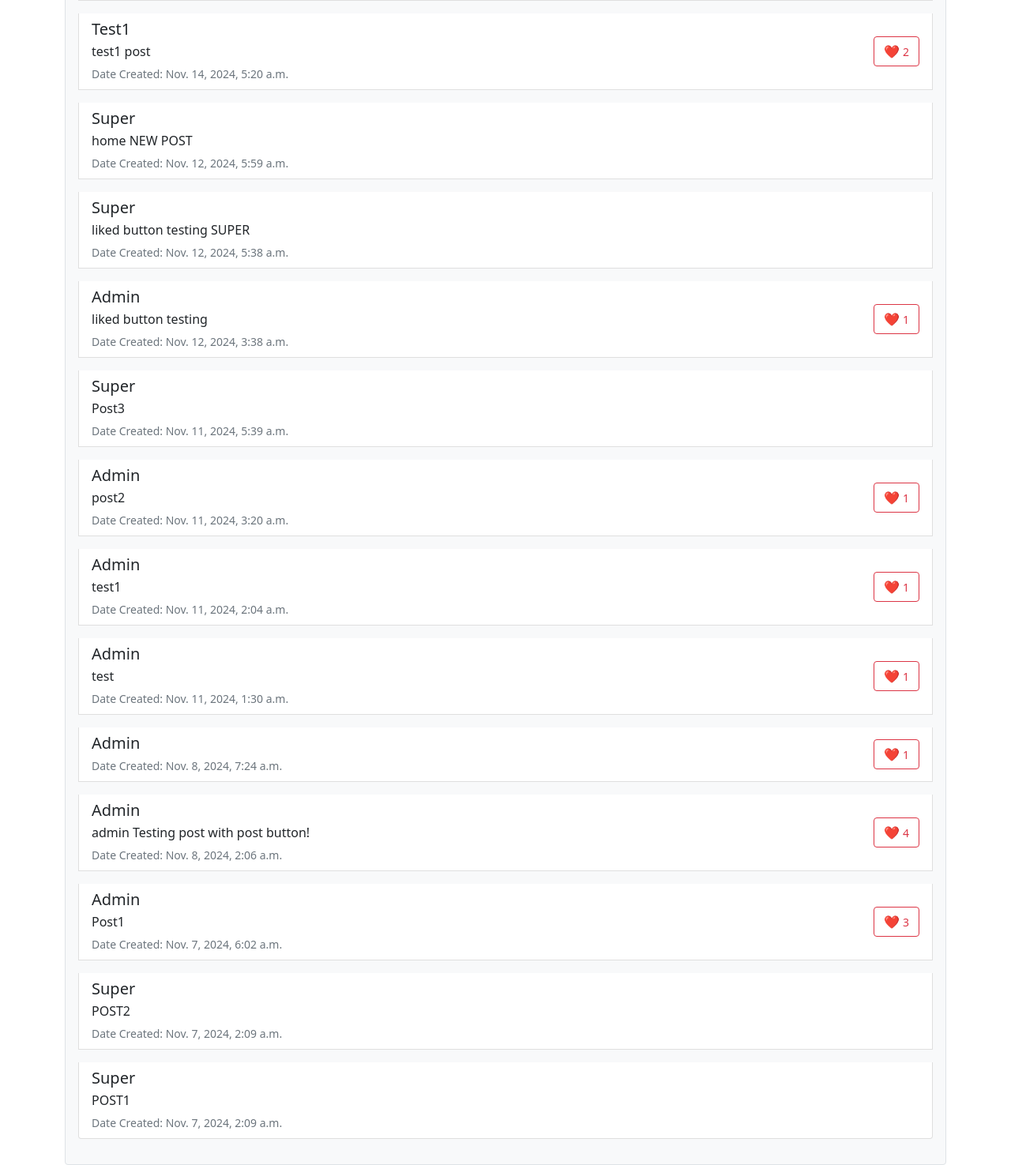
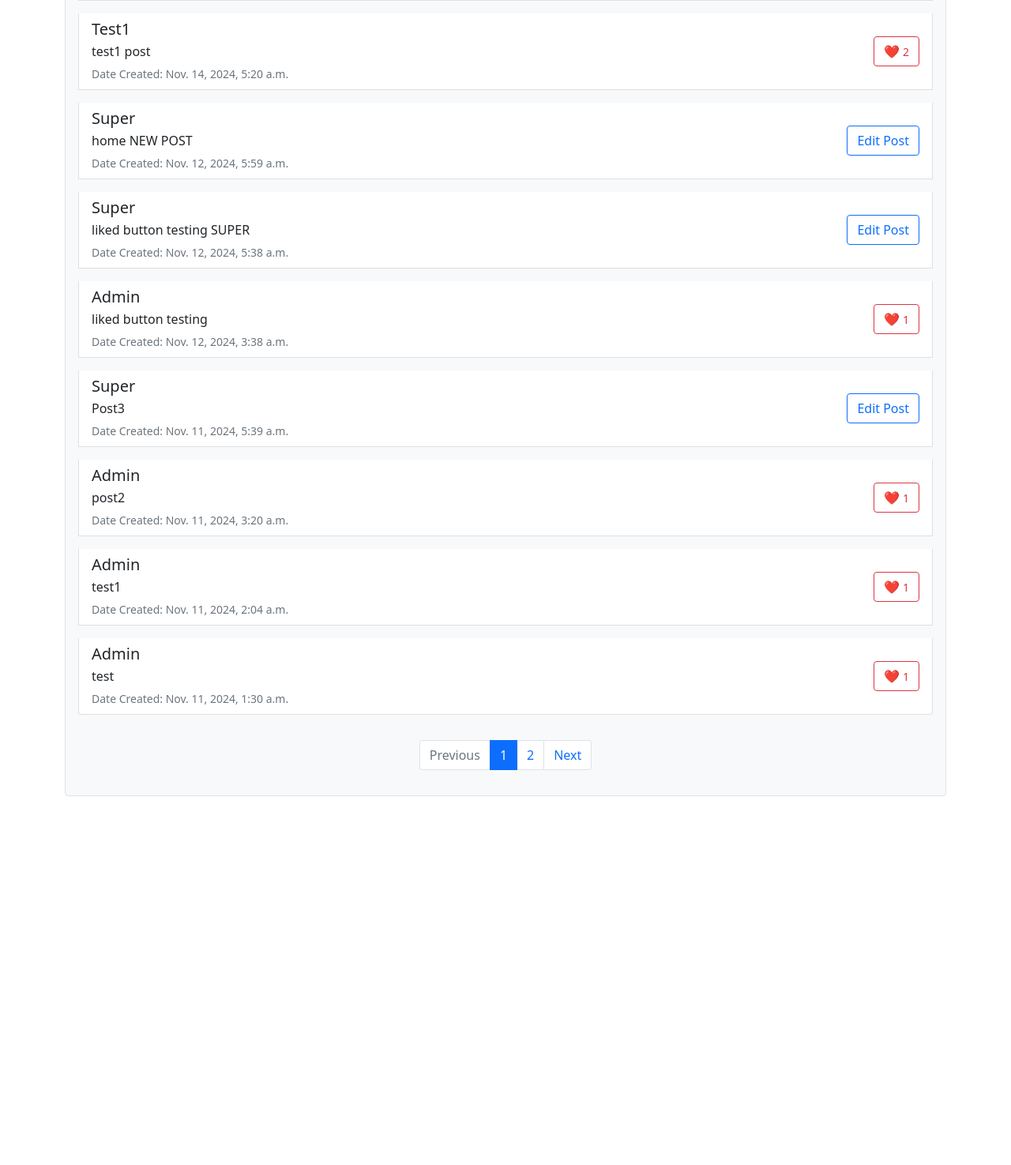
Before and after one commit to cloydbalongkit1/network_django, a Django app: page /all/posts in a window 1280 px wide. Shown: the part 370-1845 px from the top of the page at 79% size. After the commit the page ends 1378 px from the top, so only its background shows below. Run offline with Django 3.2, Linux system fonts and the light colour scheme; a user stored in the database is signed in; data comes from the database, SQL or seed files in the repository; both versions use the stored data as it was after the commit; some libraries are stand-ins or nearby versions.

Commit message:
add edit of user post and paginations

```diff
--- a/network/static/network/index.js
+++ b/network/static/network/index.js
@@ -1,14 +1,11 @@
 document.addEventListener('DOMContentLoaded', () => {
+
     newPostButton();
     clickPost();
     likeButtonIndex();
     makePostIndex();
     initializeLikeButtons();
-
-    // if (window.location.pathname === '/') {
-    //      // Initialize like buttons on static content
-    //      // Set up event delegation for dynamic content
-    // }
+    editPost()
 
     const profileId = getProfileIdFromUrl();
     if (profileId) {
@@ -17,6 +14,17 @@
         followButton();
     }
 });
+
+
+function editPost() {
+    document.querySelectorAll('.edit_post').forEach(editButton => {
+        editButton.addEventListener('click', () => {
+            console.log('edit clicked!');
+            // --------------------------------------> fetch -- request a post request to edit post from backend
+        })
+    })
+
+}
 
 
 
@@ -273,8 +281,8 @@
 
 
 
-// clicking the profile name and rendering the profile page using JS
-function viewProfile() {
+// clicking the profile name and rendering the profile page using JS -------------------------------------------------------------------
+function viewProfile(page=1) {
     const profileName = document.getElementById('viewing-profile');
     cursorGraphics(profileName);
 
@@ -347,6 +355,32 @@
                                 `).join('')}
                             </ul>
                         </div>
+
+                        <nav aria-label="Page navigation">
+                            <ul class="pagination justify-content-center mt-3">
+                                ${data.profile.has_previous ? `
+                                    <li class="page-item">
+                                        <a class="page-link" href="#" onclick="viewProfile(${data.profile.page_number - 1})">Previous</a>
+                                    </li>
+                                ` : `
+                                    <li class="page-item disabled"><a class="page-link">Previous</a></li>
+                                `}
+                                ${Array.from({ length: data.profile.total_pages }, (_, i) => `
+                                    <li class="page-item ${data.profile.page_number === i + 1 ? 'active' : ''}">
+                                        <a class="page-link" href="#" onclick="viewProfile(${i + 1})">${i + 1}</a>
+                                    </li>
+                                `).join('')}
+                                ${data.profile.has_next ? `
+                                    <li class="page-item">
+                                        <a class="page-link" href="#" onclick="viewProfile(${data.profile.page_number + 1})">Next</a>
+                                    </li>
+                                ` : `
+                                    <li class="page-item disabled"><a class="page-link">Next</a></li>
+                                `}
+                            </ul>
+                        </nav>
+
+
                     </div>`;
 
                 // Append the created profile view to the body
@@ -374,10 +408,7 @@
     if (button) {
         button.addEventListener('click', () => {
             const viewedUser = button.getAttribute('data-viewedUser-id');
-            const loggedUser = button.getAttribute('data-loggedUser-id');
-
-            console.log('You clicked the follow btn!', viewedUser, loggedUser);
-
+            // const loggedUser = button.getAttribute('data-loggedUser-id');
             const action = button.innerText === "Follow" ? "follow" : "unfollow";
 
             fetch("/follow", {
@@ -388,7 +419,7 @@
                 },
                 body: JSON.stringify({
                     viewed_user: viewedUser,
-                    logged_user: loggedUser,
+                    // logged_user: loggedUser,
                     action: action,
                 })
             })
--- a/network/templates/network/index.html
+++ b/network/templates/network/index.html
@@ -2,13 +2,11 @@
 
 {% block body %}
 
-    {% if link != 'following' %}
-        {% block new_post %} {% include 'network/new_post.html' %} {% endblock %}
-    {% endif %}
+    {% block new_post %} {% include 'network/new_post.html' %} {% endblock %}
 
     <div class="p-3 border rounded bg-light">
         <ul class="list-group">
-            {% for post in posts %}
+            {% for post in page_obj %}
                 <li class="list-group-item mb-3">
                     <div class="d-flex justify-content-between align-items-center">
                         <div>
@@ -26,12 +24,50 @@
                                     {% if user == post.created_by or not user.is_authenticated %}hidden{% endif %}>
                                 ❤️ <small>{{ post.likes }}</small>
                             </button>
+                            {% if user == post.created_by %}
+                                <button class="btn btn-outline-primary edit_post"
+                                        data-edit-id="{{ post.id }}"
+                                        data-edit-new_post="{{ post.new_post }}"
+                                        >
+                                    Edit Post
+                                </button>
+                            {% endif %}
                         </div>
                     </div>
                 </li>
             {% endfor %}
         </ul>
+
+        <nav aria-label="Page navigation example">
+            <ul class="pagination justify-content-center mt-3">
+                {% if page_obj.has_previous %}
+                    <li class="page-item">
+                        <a class="page-link" href="?page={{ page_obj.previous_page_number }}">Previous</a>
+                    </li>
+                {% else %}
+                    <li class="page-item disabled">
+                        <a class="page-link">Previous</a>
+                    </li>
+                {% endif %}
+
+                {% for num in page_obj.paginator.page_range %}
+                    <li class="page-item {% if page_obj.number == num %}active{% endif %}">
+                        <a class="page-link" href="?page={{ num }}">{{ num }}</a>
+                    </li>
+                {% endfor %}
+
+                {% if page_obj.has_next %}
+                    <li class="page-item">
+                        <a class="page-link" href="?page={{ page_obj.next_page_number }}">Next</a>
+                    </li>
+                {% else %}
+                    <li class="page-item disabled">
+                        <a class="page-link">Next</a>
+                    </li>
+                {% endif %}
+            </ul>
+        </nav>
+
     </div>
 
-
 {% endblock %}
--- a/network/templates/network/layout.html
+++ b/network/templates/network/layout.html
@@ -22,7 +22,10 @@
                         </li>
                     {% endif %}
                     <li class="nav-item">
-                      <a class="nav-link" href="{% if user.is_authenticated %} {% url 'all_posts' %} {% else %} {% url 'index' %} {% endif %}">All Posts</a>
+                      <a class="nav-link"
+                         href="{% if user.is_authenticated %} {% url 'all_posts' %} {% else %} {% url 'index' %} {% endif %}"
+                        >All Posts
+                      </a>
                     </li>
                     {% if user.is_authenticated %}
                         <li class="nav-item">
--- a/network/urls.py
+++ b/network/urls.py
@@ -16,4 +16,5 @@
     path('follow', views.follow, name="follow"),
     path('following', views.following, name="following"),
     path('all/posts', views.all_posts, name="all_posts"),
+    path('edit/posts/<int:id>', views.edit_post, name="edit_post"),
 ]
--- a/network/views.py
+++ b/network/views.py
@@ -7,6 +7,7 @@
 from django.http import HttpResponse, HttpResponseRedirect, JsonResponse
 from django.shortcuts import render, redirect, get_object_or_404
 from django.urls import reverse
+from django.core.paginator import Paginator
 
 from .models import User, Like, Post, Comment
 from .form import EditProfile
@@ -15,17 +16,34 @@
 
 def index(request):
     all_posts = Post.objects.all()[::-1]
-    random_posts = random.sample(list(all_posts), 5) if len(all_posts) >= 5 else all_posts
 
-    return render(request, "network/index.html", {"posts": random_posts})
+    if request.user.is_authenticated:
+        selected_posts = all_posts[:10]
+    else:
+        selected_posts = random.sample(list(all_posts), 8) if len(all_posts) >= 8 else all_posts
+
+
+    paginator = Paginator(selected_posts, 4)
+    page_number = request.GET.get('page', 1)
+    page_obj = paginator.get_page(page_number)
+
+    return render(request, "network/index.html", {"page_obj": page_obj})
 
 
 @login_required
 def all_posts(request):
     all_posts = Post.objects.all()[::-1]
 
-    return render(request, "network/index.html", {"posts": all_posts})
+    paginator = Paginator(all_posts, 10)
+    page_number = request.GET.get('page', 1)
+    page_obj = paginator.get_page(page_number)
 
+    return render(request, "network/index.html", {"page_obj": page_obj})
+
+
+@login_required
+def edit_post(request, id):
+    ...
 
 
 @login_required
@@ -105,15 +123,15 @@
             viewed_user_id = data.get('viewed_user')
             logged_user = request.user
 
+            print(logged_user)
+            print(logged_user.following.all())
+
             viewed_user = get_object_or_404(User, id=viewed_user_id)
 
-            # Check if logged_user is already following viewed_user
             if viewed_user in logged_user.following.all():
-                # If already following, unfollow
                 logged_user.following.remove(viewed_user)
                 following = False
             else:
-                # If not following, follow
                 logged_user.following.add(viewed_user)
                 following = True
 
@@ -123,14 +141,12 @@
                 "following_count": logged_user.following_count,
                 "followers_count": viewed_user.followers_count,
             }
+
             return JsonResponse(response_data)
-
         except (ValueError, KeyError) as error:
             return JsonResponse({'success': False, 'message': str(error)}, status=400)
-
         except (json.JSONDecodeError):
             return JsonResponse({'success': False, 'message': 'Invalid data.'})
-
     return JsonResponse({'success': False, 'message': 'Invalid request method.'}, status=400)
 
 
@@ -145,6 +161,10 @@
     followers = user_profile.followers.all()
     following = user_profile.following.all()
 
+    paginator = Paginator(user_posts, 10)
+    page_number = request.GET.get('page', 1)
+    page_obj = paginator.get_page(page_number)
+
     if request.method == 'POST':
         form = EditProfile(request.POST, instance=user_profile)
         if form.is_valid():
@@ -154,7 +174,7 @@
     return render(request, "network/profile.html", {
         'user': user_profile,
         'form': form,
-        'posts': user_posts,
+        'posts': page_obj,
         'followers': followers,
         'following': following,
         })
@@ -166,6 +186,11 @@
     if request.method == 'POST':
         viewed_profile = get_object_or_404(User, id=id)
         viewed_profile_posts = Post.objects.filter(created_by=viewed_profile).order_by('-date_created')
+
+        page_number = int(request.POST.get('page', 1))
+        paginator = Paginator(viewed_profile_posts, 5)  # Adjust number of posts per page as needed
+        page_obj = paginator.get_page(page_number)
+
         is_following = request.user in viewed_profile.followers.all()
         profile_data = {
            'id': viewed_profile.id,
@@ -180,13 +205,17 @@
            'followers': len([user.username for user in viewed_profile.followers.all()]),  # Serialize followers
            'is_following': is_following,
            'posts': [{
-               'created_by': viewed_post.created_by.username,
-               'new_post': viewed_post.new_post,
-               'date_created': viewed_post.date_created.strftime('%Y-%m-%d %H:%M:%S'),
-               'created_by_id': viewed_post.created_by.id,
-               'id': viewed_post.id,
-               'likes': viewed_post.likes,
-                } for viewed_post in viewed_profile_posts],
+               'created_by': post.created_by.username,
+               'new_post': post.new_post,
+               'date_created': post.date_created.strftime('%Y-%m-%d %H:%M:%S'),
+               'created_by_id': post.created_by.id,
+               'id': post.id,
+               'likes': post.likes,
+                } for post in page_obj.object_list],
+           'has_next': page_obj.has_next(),
+           'has_previous': page_obj.has_previous(),
+           'page_number': page_obj.number,
+           'total_pages': paginator.num_pages,
         }
         return JsonResponse({'success': True, 'profile': profile_data, 'logged_in_user_id': request.user.id})
     return JsonResponse({'success': False, 'message': 'Invalid request method.'})
@@ -197,9 +226,8 @@
 def following(request):
     user = get_object_or_404(User, id=request.user.id)
     following_users = user.following.all()
-    all_posts = Post.objects.filter(created_by__in=following_users).order_by('-date_created')
 
-    return render(request, "network/index.html", {"posts": all_posts, "link": 'following'})
+    return render(request, "network/following.html", {"following": following_users})
 
 
 
```
Also changed, not shown: network/templates/network/following.html (added, +55 -0 lines), network/templates/network/profile.html (+40 -0 lines), db.sqlite3.
